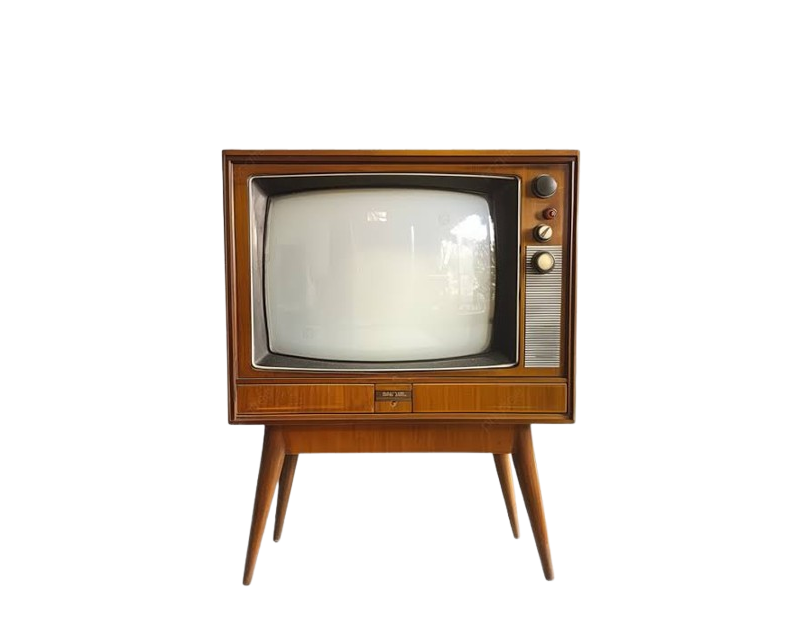
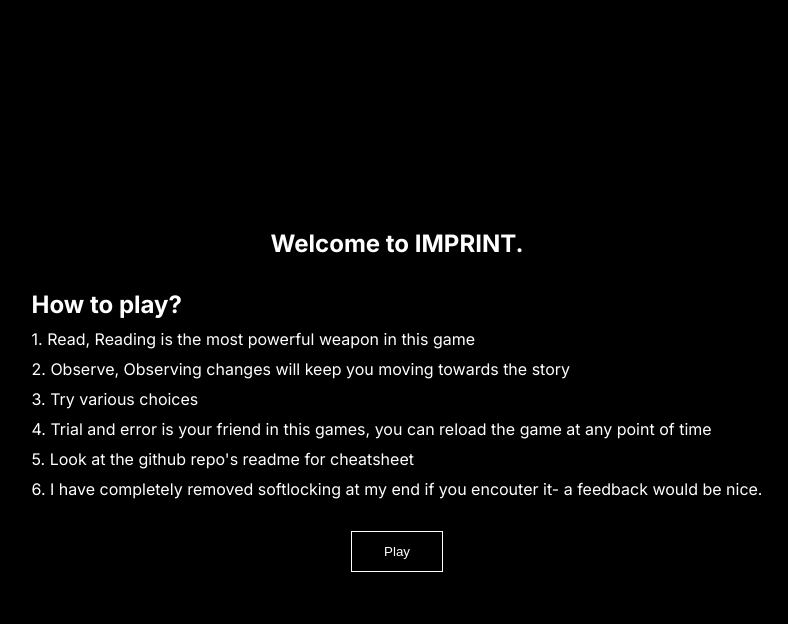
Before and after one commit to DoomedZero/imprint, a plain HTML site: page index.html in a window 1280 px wide. Shown: the whole page, without its empty margins (243-1031 px from the left). Drawn offline with Linux system fonts and the light colour scheme.

Commit message:
feat: how to play screen:

```diff
--- a/index.html
+++ b/index.html
@@ -13,6 +13,22 @@
 
 <body>
 
+    <section id="intro-screen">
+        <h1>Welcome to IMPRINT.</h1>
+
+        <div>
+            <h2>How to play?</h2>
+            <p>1. Read, Reading is the most powerful weapon in this game</p>
+            <p>2. Observe, Observing changes will keep you moving towards the story</p>
+            <p>3. Try various choices</p>
+            <p>4. Trial and error is your friend in this games, you can reload the game at any point of time</p>
+            <p>5. Look at the github repo's readme for cheatsheet</p>
+            <p>6. I have completely removed softlocking at my end if you encouter it- a feedback would be nice.</p>
+
+        </div>
+
+        <button id="play-button" disabled>Play</button>
+    </section>
 
     <main id="app"></main>
 
--- a/src/css/styles.css
+++ b/src/css/styles.css
@@ -139,6 +139,47 @@ main {
     width: 200px;
 }
 
-#radio{
+#radio {
     margin-top: 200px;
 }
+
+/* The loading screen */
+
+#intro-screen {
+    position: fixed;
+    inset: 0;
+    background: #000;
+    color: #fff;
+    display: flex;
+    flex-direction: column;
+    align-items: center;
+    justify-content: center;
+    gap: 2rem;
+    transition: opacity 1s ease;
+}
+
+#intro-screen div{
+    display: flex;
+    justify-content: center;
+    align-items: flex-start;
+    flex-direction: column;
+    gap: 10px;
+}
+
+#play-button {
+    color: white;
+    background: transparent;
+    border: 1px solid white;
+    padding: 12px 32px;
+    cursor: pointer;
+}
+
+#play-button:disabled {
+    opacity: 0.3;
+    cursor: not-allowed;
+}
+
+#intro-screen.fade-out {
+    opacity: 0;
+    pointer-events: none;
+}
--- a/src/js/main.js
+++ b/src/js/main.js
@@ -1,5 +1,111 @@
 import { loadScene } from "./navigation.js";
 import { initializeInteractions } from "./interactions.js";
+import { infoData } from "./info.js";
+
+const intro = document.getElementById("intro-screen");
+const playButton = document.getElementById("play-button");
 
 initializeInteractions();
-loadScene("tv");
+
+// Scene HTML files currently registered in navigation.js.
+const sceneFiles = [
+    "src/scenes/door.html",
+    "src/scenes/archive.html",
+    "src/scenes/info.html",
+    "src/scenes/clock.html",
+    "src/scenes/lift.html",
+    "src/scenes/radio.html",
+    "src/scenes/tv.html"
+];
+
+// Images used directly by scenes.
+const sceneImages = [
+    "src/img/door.jpg",
+    "src/img/Antique-Silver-Pot.jpg",
+    "src/img/clock2.jpeg",
+    "src/img/lift.png",
+    "src/img/radio.png",
+    "src/img/tv.png"
+];
+
+// Include all archive information images.
+const infoImages = Object.values(infoData).map(item => item.image);
+
+async function preloadAssets() {
+
+    const sceneLoads = sceneFiles.map(async path => {
+        const response = await fetch(path);
+
+        if (!response.ok) {
+            throw new Error(`Failed to preload ${path}`);
+        }
+
+        return response.text();
+    });
+
+    const imageLoads = [...new Set([
+        ...sceneImages,
+        ...infoImages
+    ])].map(src => {
+        return new Promise((resolve, reject) => {
+            const image = new Image();
+
+            image.onload = async () => {
+                try {
+                    await image.decode();
+                } catch { }
+
+                resolve();
+            };
+
+            image.onerror = () => {
+                reject(new Error(`Failed to preload ${src}`));
+            };
+
+            image.src = src;
+        });
+    });
+
+    await Promise.all([
+        ...sceneLoads,
+        ...imageLoads
+    ]);
+}
+
+// The intro must remain visible for at least 30 seconds.
+const minimumTime = new Promise(resolve => {
+    setTimeout(resolve, 5000);
+});
+
+// Play becomes available only when both conditions are met.
+Promise.all([
+    minimumTime,
+    preloadAssets()
+])
+    .then(() => {
+        playButton.disabled = false;
+    })
+    .catch(error => {
+        console.error("IMPRINT preloading failed:", error);
+    });
+
+playButton.addEventListener("click", async () => {
+
+    if (playButton.disabled) return;
+
+    playButton.disabled = true;
+
+    // Preserve your current starting scene.
+    const loaded = await loadScene("door");
+
+    if (!loaded) {
+        playButton.disabled = false;
+        return;
+    }
+
+    intro.classList.add("fade-out");
+
+    setTimeout(() => {
+        intro.remove();
+    }, 1000);
+});
```
